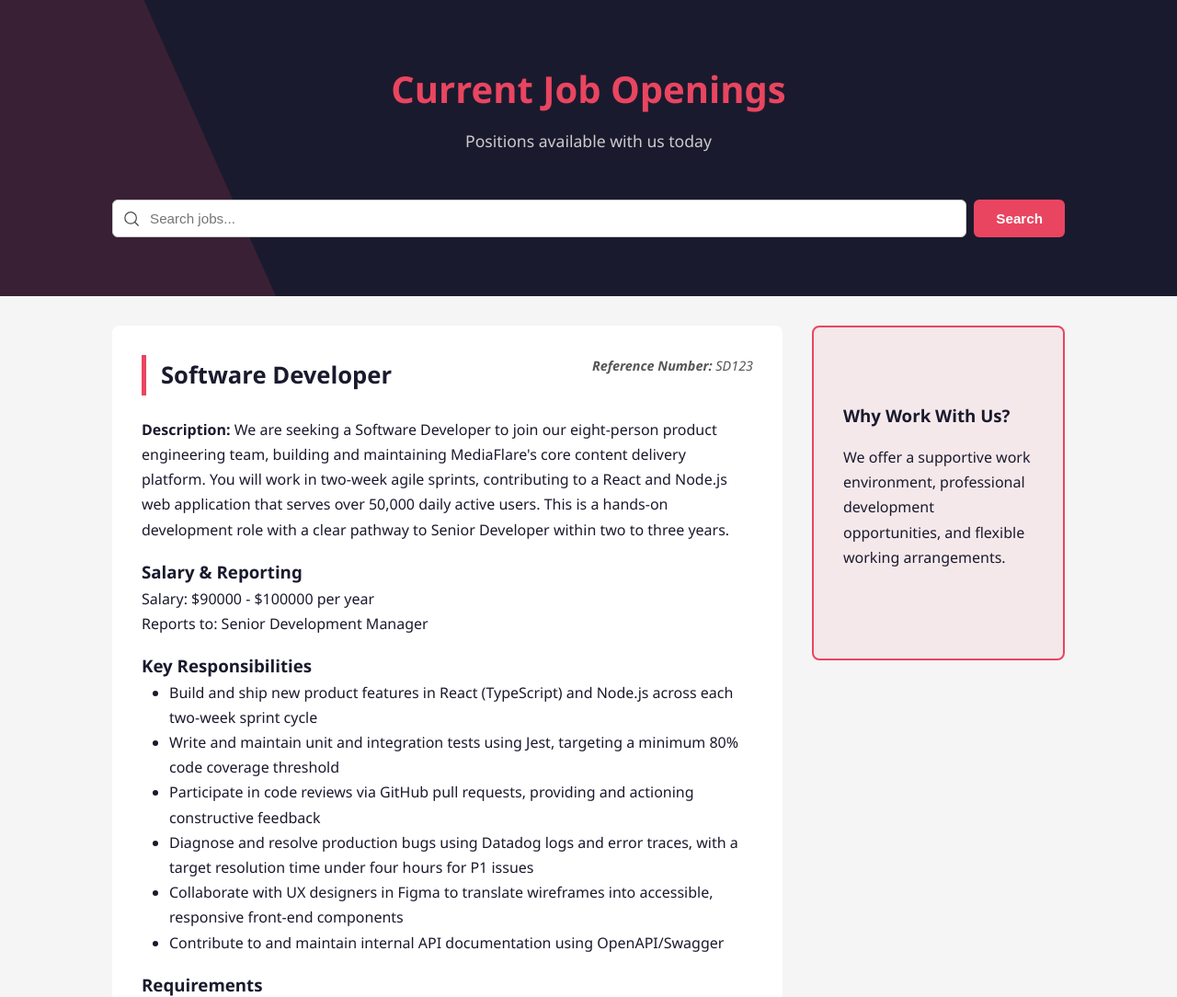
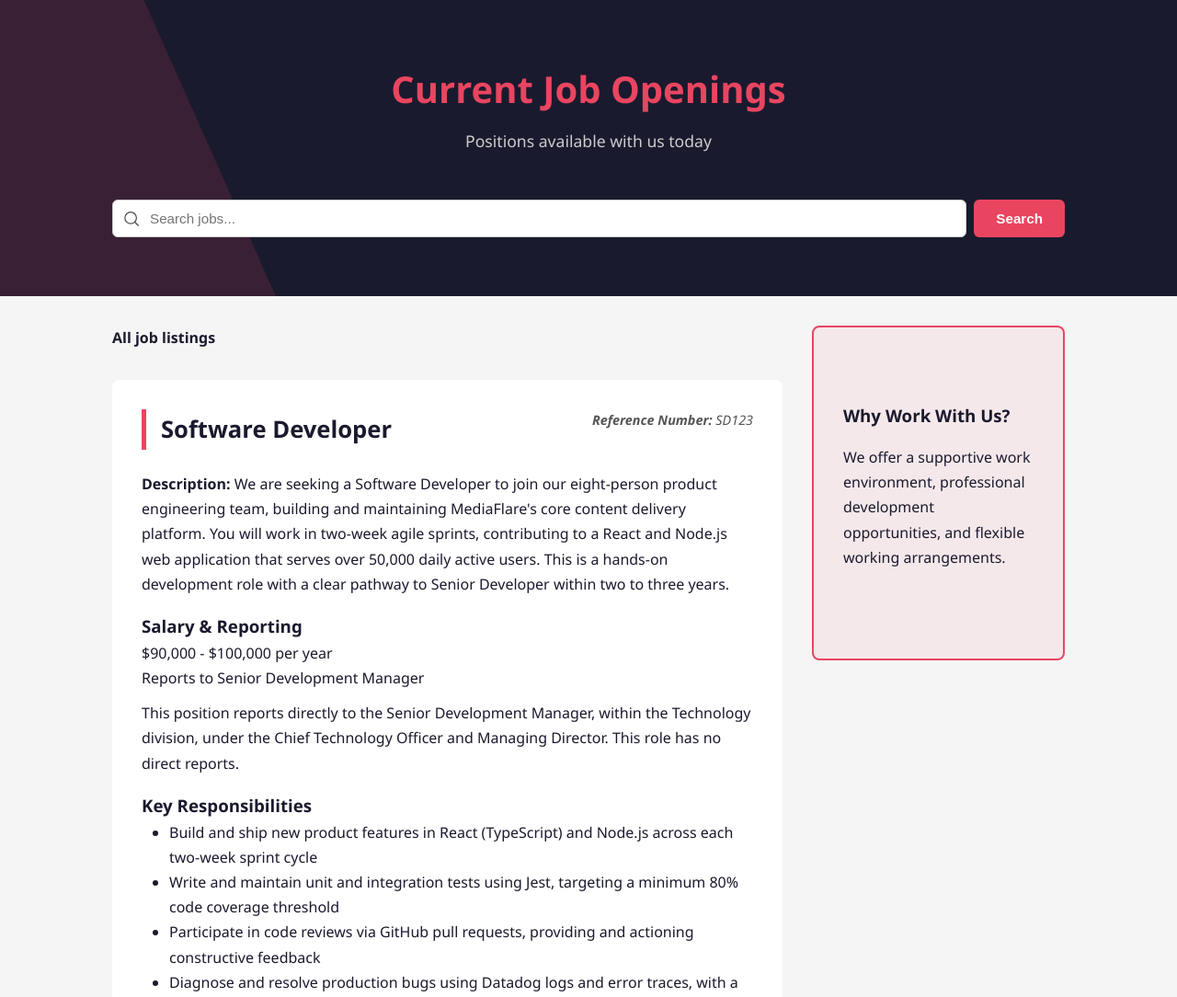
Before and after one commit to 106514992/COS10026-Applied-Web-Project-Part-2-of-2, a PHP site: page /jobs.php in a window 1280 px wide. Shown: the part 73-1157 px from the top of the page at 92% size. Run offline with PHP 8.4, Linux system fonts and the light colour scheme; data comes from the database, SQL or seed files in the repository.

Commit message:
Update jobs.php with improved error handling and missing fields

```diff
--- a/jobs.php
+++ b/jobs.php
@@ -15,7 +15,7 @@ $pageStyles = '
         }
 
         /* Shift aside to be above main content on narrower screens */
-        @media (max-width: 821px) {
+        @media (max-width: 899px) {
 
             #jobs-sidebar {
                 order: -1;
@@ -68,7 +68,7 @@ include "header.inc";
         </aside>
 
         <div id="jobs-content">
-        <!-- job listing details such as key responsibility, description and requirements generated with Claude AI -->
+        <!-- Job listing details such as key responsibilities, description and requirements generated with Claude AI -->
 
             <?php
             require_once 'settings.php';
@@ -79,7 +79,8 @@ include "header.inc";
             } else {
 
                 $search = htmlspecialchars(trim($_GET['search_query'] ?? ''));
-                $sanitised_search = trim(mysqli_real_escape_string($conn, $search));
+                $sanitised_search = mysqli_real_escape_string($conn, $search);
+
 
                 // if something has been searched for, only show results that match it, otherwise show all results
                 if ($search != '') {
@@ -94,8 +95,9 @@ include "header.inc";
                     );
                 } else {
                     $result = mysqli_query($conn, "SELECT * FROM jobs");
+                }
 
-                }
+                echo "<p style='margin-bottom: 2rem;'><strong>" . ($search != '' ? "Search results for '<em>$search</em>'" : "All job listings") . "</strong></p>";
 
                 if ($result && mysqli_num_rows($result) > 0) {
                     while ($row = mysqli_fetch_assoc($result)) {
@@ -107,6 +109,7 @@ include "header.inc";
                         $salary_min = htmlspecialchars($row['salary_min']);
                         $salary_max = htmlspecialchars($row['salary_max']);
                         $reports_to = htmlspecialchars($row['reports_to']);
+                        $reporting_line = htmlspecialchars($row['reporting_line']);
 
                         // Decode JSON into arrays
                         $key_responsibilities = json_decode($row['key_responsibilities'], true);
@@ -122,10 +125,11 @@ include "header.inc";
 
                         echo "<p><strong>Description:</strong> $description</p>";
 
+                        // Salary and reporting section with formatted numbers (for commas)
                         echo "<h3>Salary & Reporting</h3>
-                                    <p>Salary: $$salary_min - $$salary_max per year</p>
-                                    <p>Reports to: $reports_to</p>
-                        ";
+                                    <p>$" . number_format($salary_min, 0) . " - $" . number_format($salary_max, 0) . " per year</p>
+                                    <p style=\"margin-bottom: 0.7rem;\"> Reports to $reports_to</p>
+                                    <p>$reporting_line</p>";
 
                         // Responsibilities section
                         echo "<h3>Key Responsibilities</h3>";
@@ -156,47 +160,17 @@ include "header.inc";
                         echo "</ul>";
                         echo "</section>";
                     }
+                } else {
+                    if ($search != '') {
+                        echo "<p>No job listings found matching your search for '<strong>$search</strong>'.</p>";
+                    } else {
+                        echo "<p>No job listings available at the moment. Please check back later.</p>";
+                    }
                 }
             }
             mysqli_close($conn);
             ?>
-
-            <!-- Job 1 -->
-            <!-- <section class="jobs-section-container" aria-labelledby="job1-sd123">
-                <header class="job-header">
-                    <h2 class="section-title" id="job1-sd123">Software Developer</h2>
-                    <p class="jobs-reference-number"><strong>Reference Number: </strong>SD123</p>
-                </header>
-                <p><strong>Description:</strong> We are seeking a motivated software developer to build and maintain
-                    web applications in a collaborative agile team.</p>
-                <h3>Salary & Reporting</h3>
-                <p>Salary: $80,000 - $100,000 per year</p>
-                <p>Reports to: Senior Development Manager</p>
-
-                <h3>Key Responsibilities</h3>
-                <ul>
-                    <li>Design, develop, and test web applications</li>
-                    <li>Collaborate with cross-functional teams</li>
-                    <li>Maintain and improve existing systems</li>
-                </ul>
-
-                <h3>Requirements</h3>
-                <h4>Essential</h4>
-                <ol>
-                    <li>Bachelor's degree in IT or related field</li>
-                    <li>Experience with HTML, CSS, and JavaScript</li>
-                    <li>Strong problem-solving skills</li>
-                </ol>
-
-                <h4>Preferable</h4>
-                <ul>
-                    <li>Experience with React or similar frameworks</li>
-                    <li>Knowledge of backend development</li>
-                </ul>
-            </section> -->
         </div>
-
-
     </main>
 
 <?php include "footer.inc"; ?>
```
